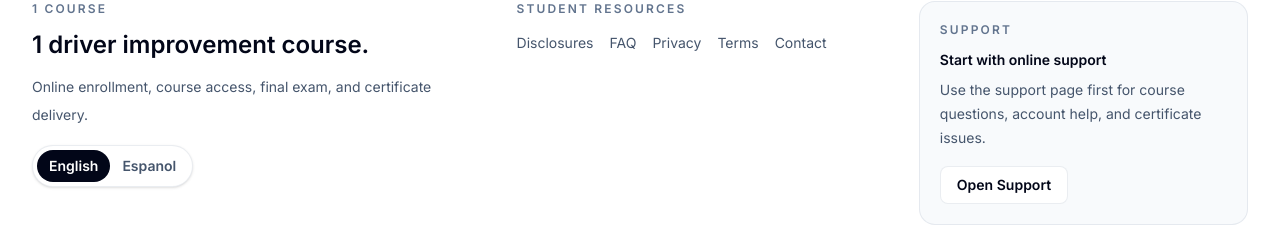
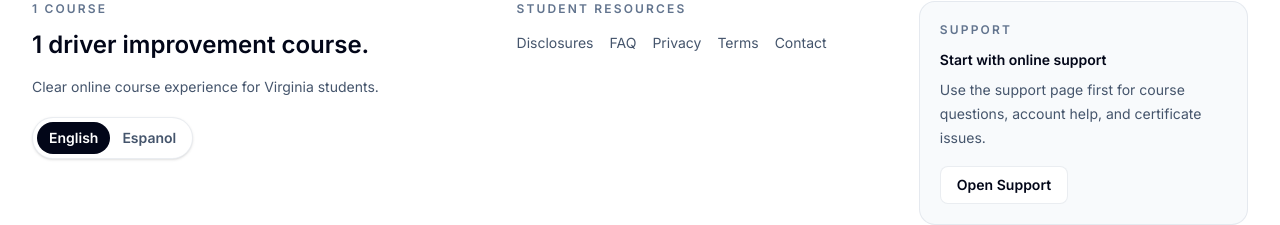
Before and after one commit to ankurfadia-ctrl/driver-course-platform, a Next.js app: page /1/support in a window 1280 px wide. Shown: the part 1252-1477 px from the top of the page. Built offline with nearby package versions, Linux system fonts and the light colour scheme; no server answers.

Commit message:
Simplify footer course tagline

```diff
--- a/components/state-footer.tsx
+++ b/components/state-footer.tsx
@@ -19,8 +19,7 @@ export default async function StateFooter({ state }: { state: string }) {
       ? {
           courseLabel: `${config.stateName} Course`,
           title: `Curso de mejoramiento para conductores de ${config.stateName}.`,
-          description:
-            "Inscripcion en linea, acceso al curso, examen final y entrega del certificado.",
+          description: "Curso en linea claro y sencillo para estudiantes de Virginia.",
           resources: "Recursos para estudiantes",
           disclosures: "Informacion",
           faq: "Preguntas",
@@ -36,8 +35,7 @@ export default async function StateFooter({ state }: { state: string }) {
       : {
           courseLabel: `${config.stateName} Course`,
           title: `${config.stateName} driver improvement course.`,
-          description:
-            "Online enrollment, course access, final exam, and certificate delivery.",
+          description: "Clear online course experience for Virginia students.",
           resources: "Student Resources",
           disclosures: "Disclosures",
           faq: "FAQ",
```
